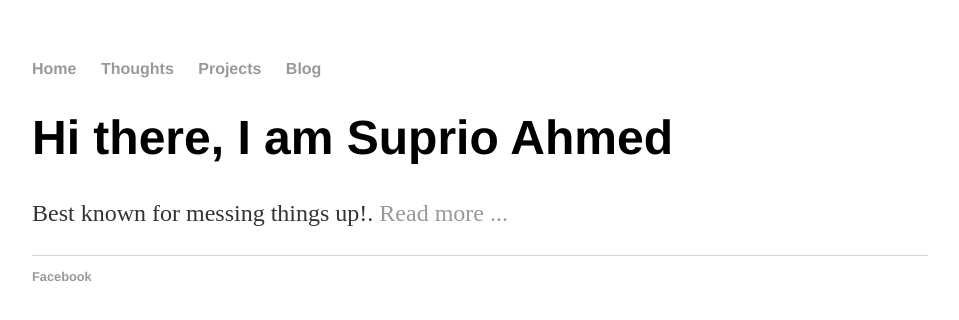
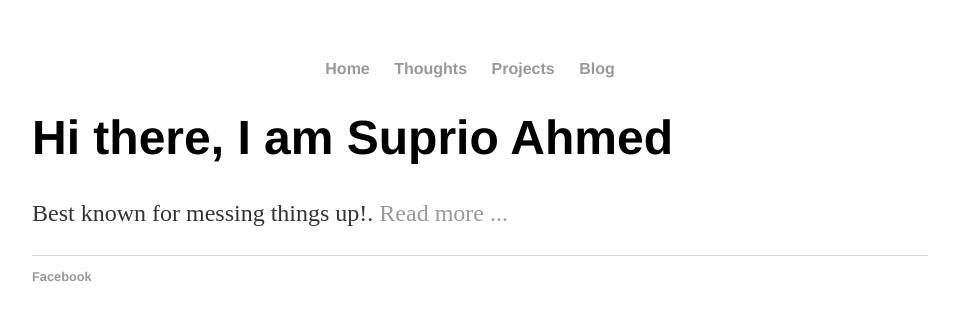
Before and after one commit to rangersuprio/rangersuprio.github.io, a Jekyll site: the page built from index.html, in a window 1280 px wide. Shown: the top 320 px of the page, without its empty margins (160-1119 px from the left). Built offline with Jekyll 4.4.1, drawn with Linux system fonts in a browser that asks for light colours.

Commit message:
Update default.html

```diff
--- a/_layouts/default.html
+++ b/_layouts/default.html
@@ -7,7 +7,7 @@
 		</head>
 		<body>
 			<nav>
-	    		<ul>
+	    		<ul align="center">
 	        		<li><a href="/">Home</a></li>
 		        	<li><a href="/Thoughts">Thoughts</a></li>
 	        		<li><a href="/Projects">Projects</a></li>
```
